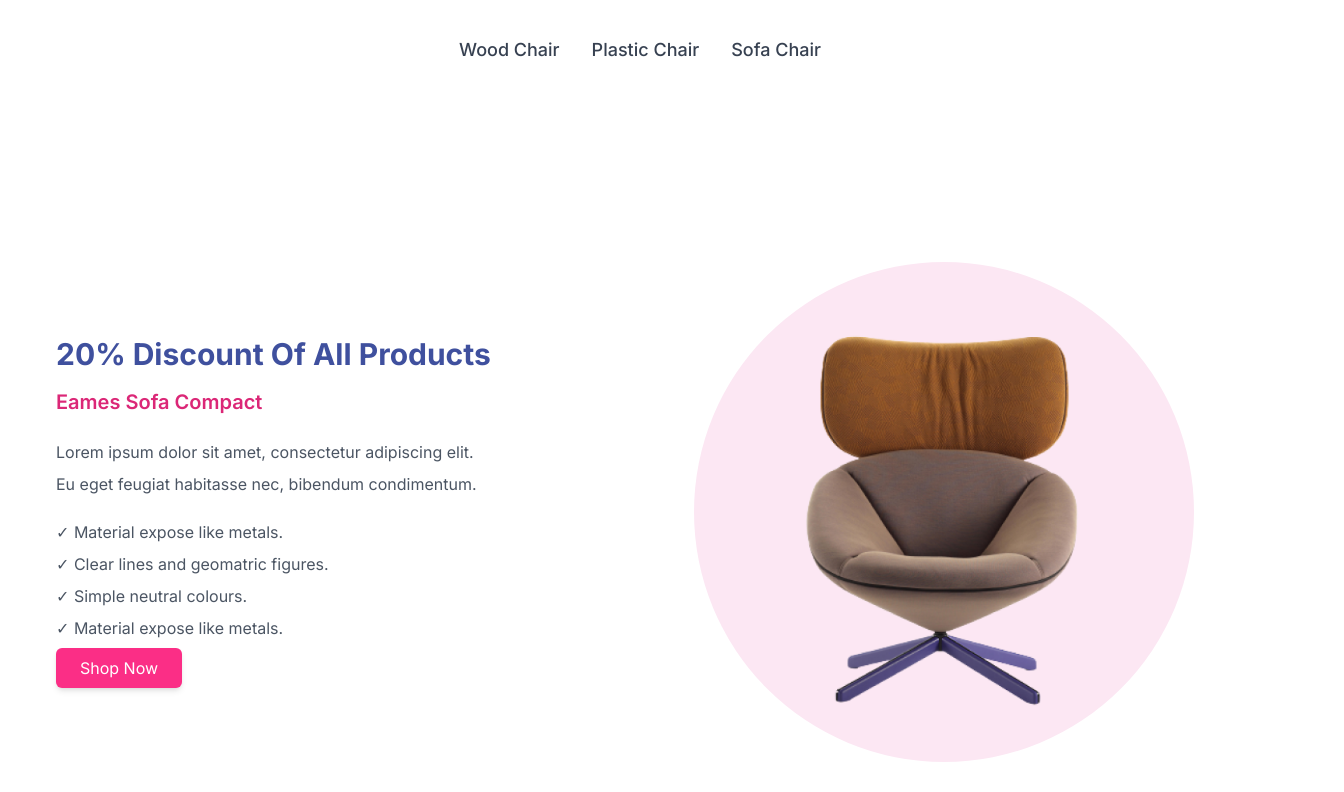
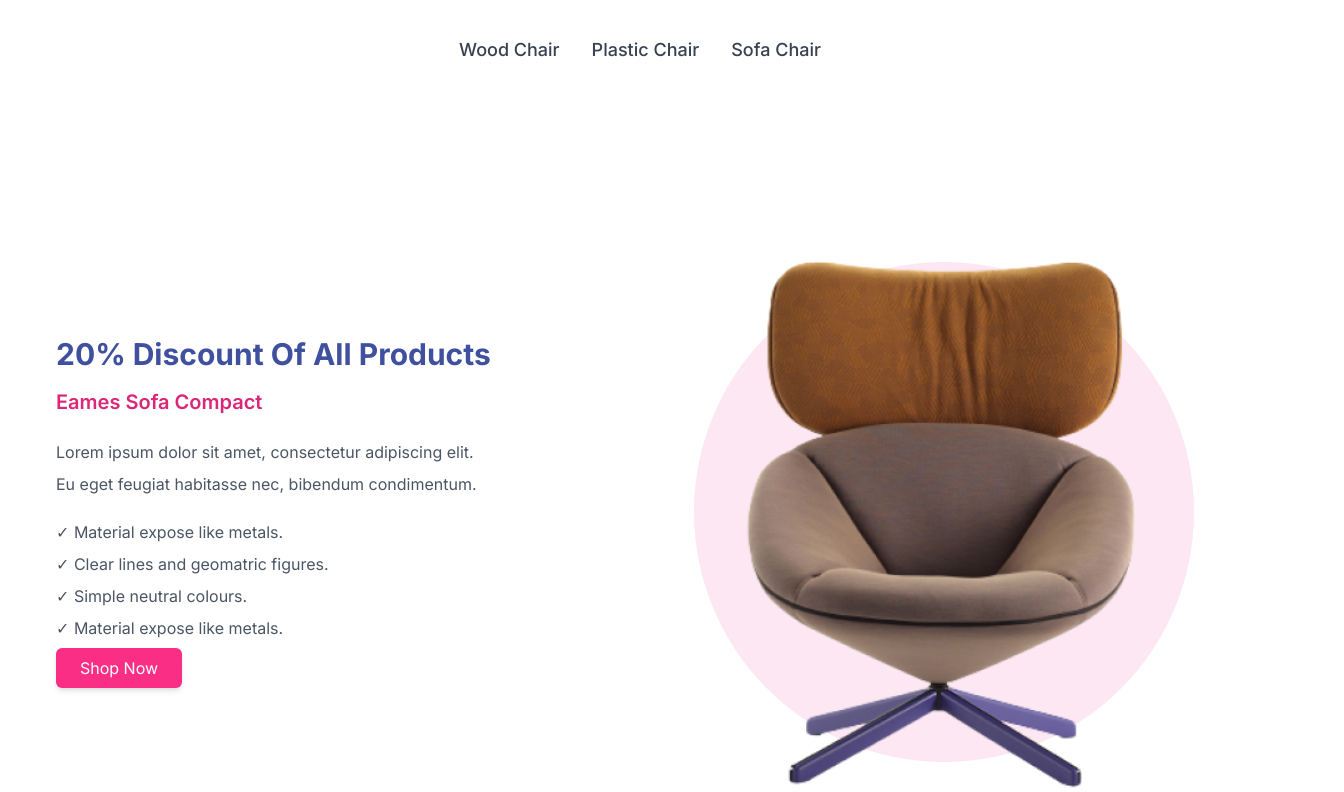
Before and after one commit to nimraahmed0/Hachakthon4, a Next.js app: page / in a window 1280 px wide. Shown: the part 4708-5500 px from the top of the page, 1344 px wide, since content can reach past the window. Built offline with nearby package versions, Linux system fonts and the light colour scheme.

Commit message:
Update Offers.tsx

```diff
--- a/src/components/Offers.tsx
+++ b/src/components/Offers.tsx
@@ -67,17 +67,29 @@
 
           {/* Right Side - Image Section */}
           <div className="relative flex justify-center">
+
   <div
-              className="absolute inset-0 bg-pink-100 w-[500px] h-[500px] -z-10 rounded-full"
-              style={{ margin: "auto" }}
+
+    className="absolute inset-0 bg-pink-100 rounded-full -z-10"
+
+    style={{ width: "50vw", height: "50vw", maxWidth: "500px", maxHeight: "500px", margin: "auto" }}
+
   ></div>
+
   <Image
-              src="/tortuga-01-b 1.png"
+
+    src="/Tortuga-01-b 1.png"
+
     alt="Discount Sofa"
+
     width={500}
+
     height={500}
-              className="object-contain w-[800px] h-[800px]"
+
+    className="object-contain w-[80vw] h-[80vw] max-w-[800px] max-h-[800px]"
+
   />
+
 </div>
         </div>
       </div>
```
Lines whose indentation alone changed are shown as unchanged.
